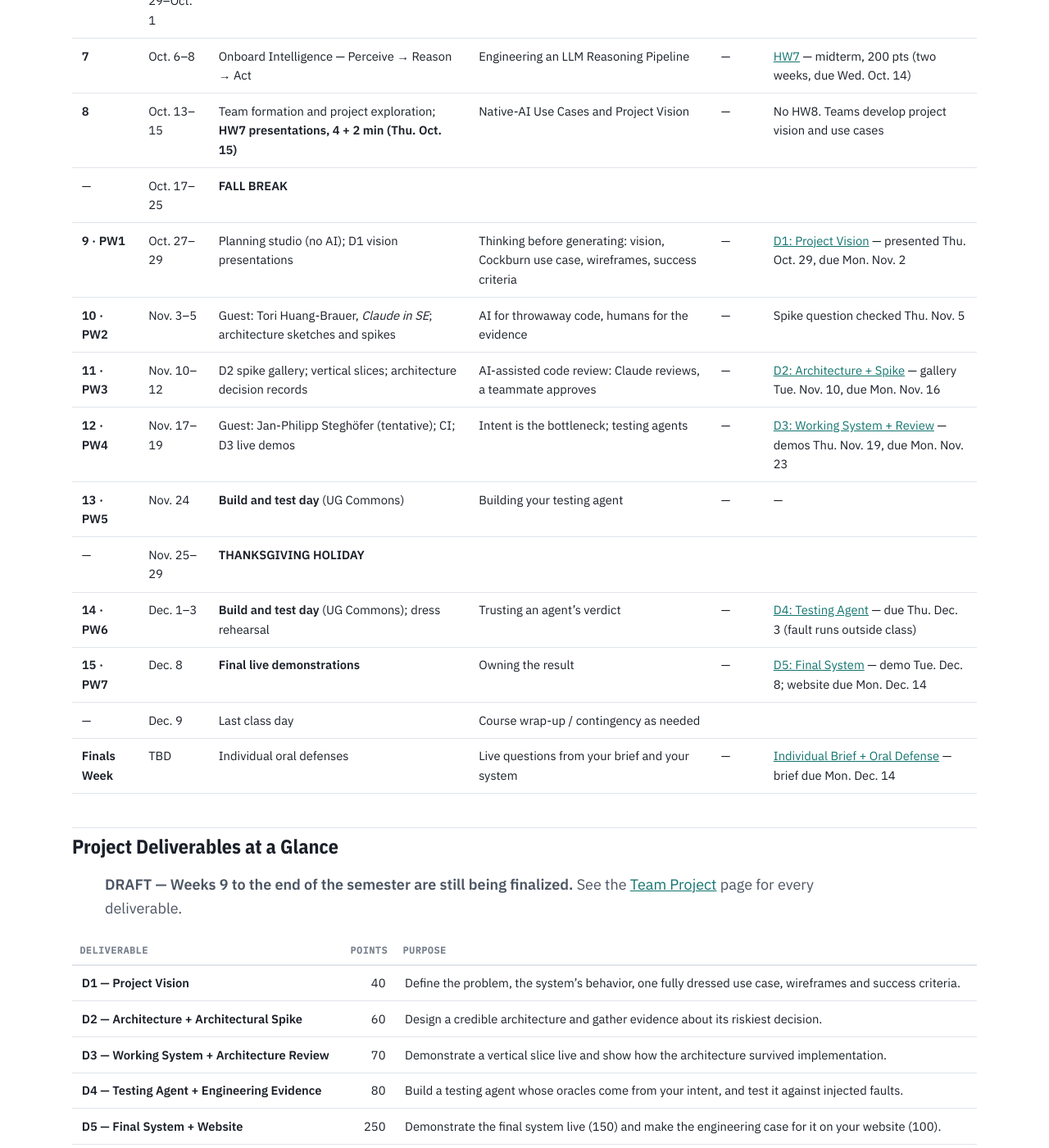
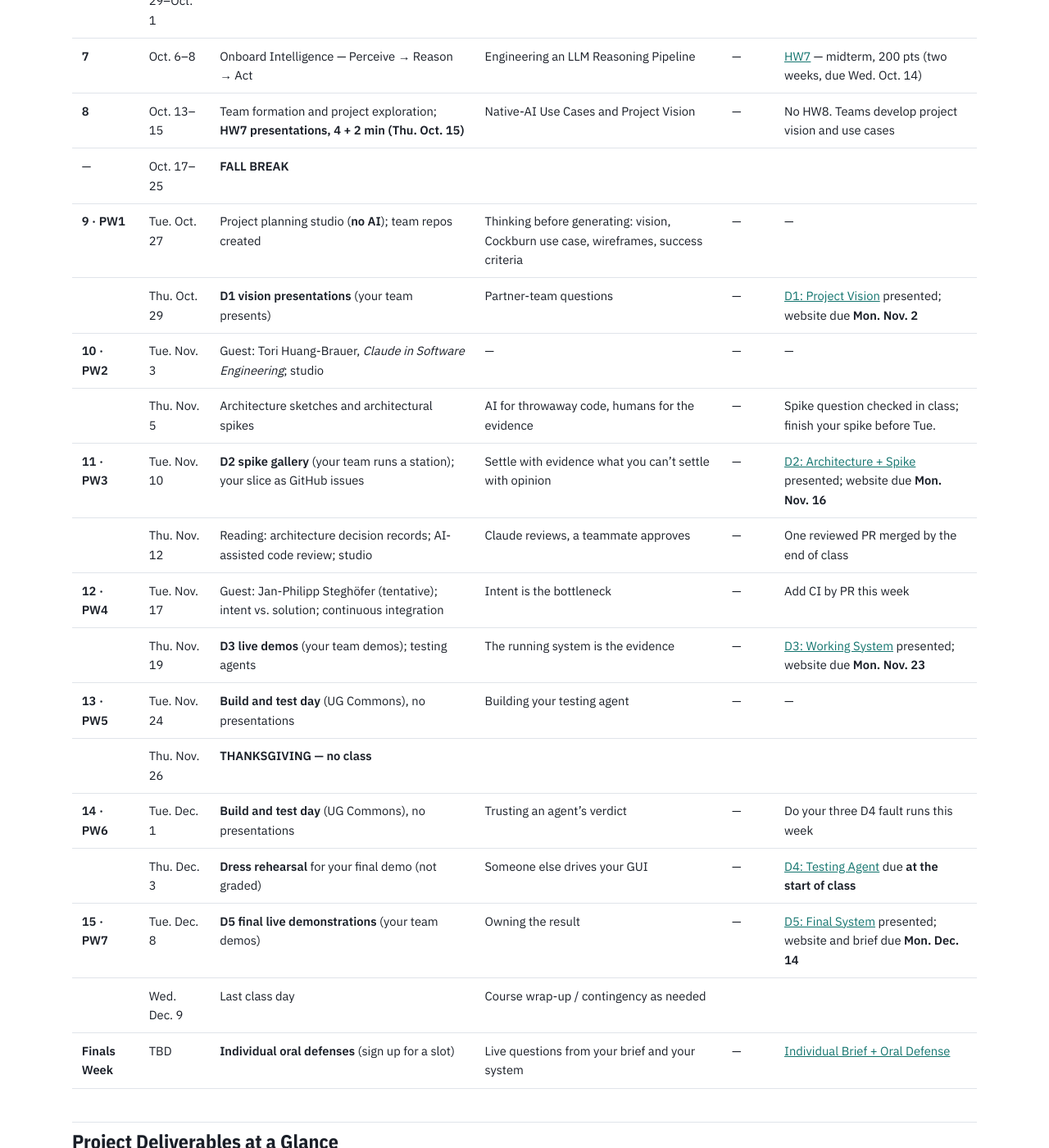
Before and after one commit to JaneClelandHuang/uav-native-ai, a Jekyll site: the page built from schedule.md, in a window 1280 px wide and 1400 px high, scrolled down 1000 px. Shown: the whole window at 82% size. Built offline with Jekyll 4.4.1, drawn with Linux system fonts in a browser that asks for light colours.

Commit message:
Schedule: split project weeks into Tuesday and Thursday rows
Co-Authored-By: Claude Opus 5.5 <noreply@anthropic.com>

```diff
--- a/schedule.md
+++ b/schedule.md
@@ -35,16 +35,21 @@ assignment; team-project weeks (PW1–PW7) link to their deliverable on the
 | **7** | Oct. 6–8 | Onboard Intelligence — Perceive → Reason → Act | Engineering an LLM Reasoning Pipeline | — | [HW7](lessons/lesson7.md#homework) — midterm, 200 pts (two weeks, due Wed. Oct. 14) |
 | **8** | Oct. 13–15 | Team formation and project exploration; **HW7 presentations, 4 + 2 min (Thu. Oct. 15)** | Native-AI Use Cases and Project Vision | — | No HW8. Teams develop project vision and use cases |
 | — | Oct. 17–25 | **FALL BREAK** | | | |
-| **9 · PW1** | Oct. 27–29 | Planning studio (no AI); D1 vision presentations | Thinking before generating: vision, Cockburn use case, wireframes, success criteria | — | [D1: Project Vision](project/d1.md) — presented Thu. Oct. 29, due Mon. Nov. 2 |
-| **10 · PW2** | Nov. 3–5 | Guest: Tori Huang-Brauer, *Claude in SE*; architecture sketches and spikes | AI for throwaway code, humans for the evidence | — | Spike question checked Thu. Nov. 5 |
-| **11 · PW3** | Nov. 10–12 | D2 spike gallery; vertical slices; architecture decision records | AI-assisted code review: Claude reviews, a teammate approves | — | [D2: Architecture + Spike](project/d2.md) — gallery Tue. Nov. 10, due Mon. Nov. 16 |
-| **12 · PW4** | Nov. 17–19 | Guest: Jan-Philipp Steghöfer (tentative); CI; D3 live demos | Intent is the bottleneck; testing agents | — | [D3: Working System + Review](project/d3.md) — demos Thu. Nov. 19, due Mon. Nov. 23 |
-| **13 · PW5** | Nov. 24 | **Build and test day** (UG Commons) | Building your testing agent | — | — |
-| — | Nov. 25–29 | **THANKSGIVING HOLIDAY** | | | |
-| **14 · PW6** | Dec. 1–3 | **Build and test day** (UG Commons); dress rehearsal | Trusting an agent's verdict | — | [D4: Testing Agent](project/d4.md) — due Thu. Dec. 3 (fault runs outside class) |
-| **15 · PW7** | Dec. 8 | **Final live demonstrations** | Owning the result | — | [D5: Final System](project/d5.md) — demo Tue. Dec. 8; website due Mon. Dec. 14 |
-| — | Dec. 9 | Last class day | Course wrap-up / contingency as needed | | |
-| **Finals Week** | TBD | Individual oral defenses | Live questions from your brief and your system | — | [Individual Brief + Oral Defense](project/defense.md) — brief due Mon. Dec. 14 |
+| **9 · PW1** | Tue. Oct. 27 | Project planning studio (**no AI**); team repos created | Thinking before generating: vision, Cockburn use case, wireframes, success criteria | — | — |
+| | Thu. Oct. 29 | **D1 vision presentations** (your team presents) | Partner-team questions | — | [D1: Project Vision](project/d1.md) presented; website due **Mon. Nov. 2** |
+| **10 · PW2** | Tue. Nov. 3 | Guest: Tori Huang-Brauer, *Claude in Software Engineering*; studio | — | — | — |
+| | Thu. Nov. 5 | Architecture sketches and architectural spikes | AI for throwaway code, humans for the evidence | — | Spike question checked in class; finish your spike before Tue. |
+| **11 · PW3** | Tue. Nov. 10 | **D2 spike gallery** (your team runs a station); your slice as GitHub issues | Settle with evidence what you can't settle with opinion | — | [D2: Architecture + Spike](project/d2.md) presented; website due **Mon. Nov. 16** |
+| | Thu. Nov. 12 | Reading: architecture decision records; AI-assisted code review; studio | Claude reviews, a teammate approves | — | One reviewed PR merged by the end of class |
+| **12 · PW4** | Tue. Nov. 17 | Guest: Jan-Philipp Steghöfer (tentative); intent vs. solution; continuous integration | Intent is the bottleneck | — | Add CI by PR this week |
+| | Thu. Nov. 19 | **D3 live demos** (your team demos); testing agents | The running system is the evidence | — | [D3: Working System](project/d3.md) presented; website due **Mon. Nov. 23** |
+| **13 · PW5** | Tue. Nov. 24 | **Build and test day** (UG Commons), no presentations | Building your testing agent | — | — |
+| | Thu. Nov. 26 | **THANKSGIVING — no class** | | | |
+| **14 · PW6** | Tue. Dec. 1 | **Build and test day** (UG Commons), no presentations | Trusting an agent's verdict | — | Do your three D4 fault runs this week |
+| | Thu. Dec. 3 | **Dress rehearsal** for your final demo (not graded) | Someone else drives your GUI | — | [D4: Testing Agent](project/d4.md) due **at the start of class** |
+| **15 · PW7** | Tue. Dec. 8 | **D5 final live demonstrations** (your team demos) | Owning the result | — | [D5: Final System](project/d5.md) presented; website and brief due **Mon. Dec. 14** |
+| | Wed. Dec. 9 | Last class day | Course wrap-up / contingency as needed | | |
+| **Finals Week** | TBD | **Individual oral defenses** (sign up for a slot) | Live questions from your brief and your system | — | [Individual Brief + Oral Defense](project/defense.md) |
 
 </div>
 
```
